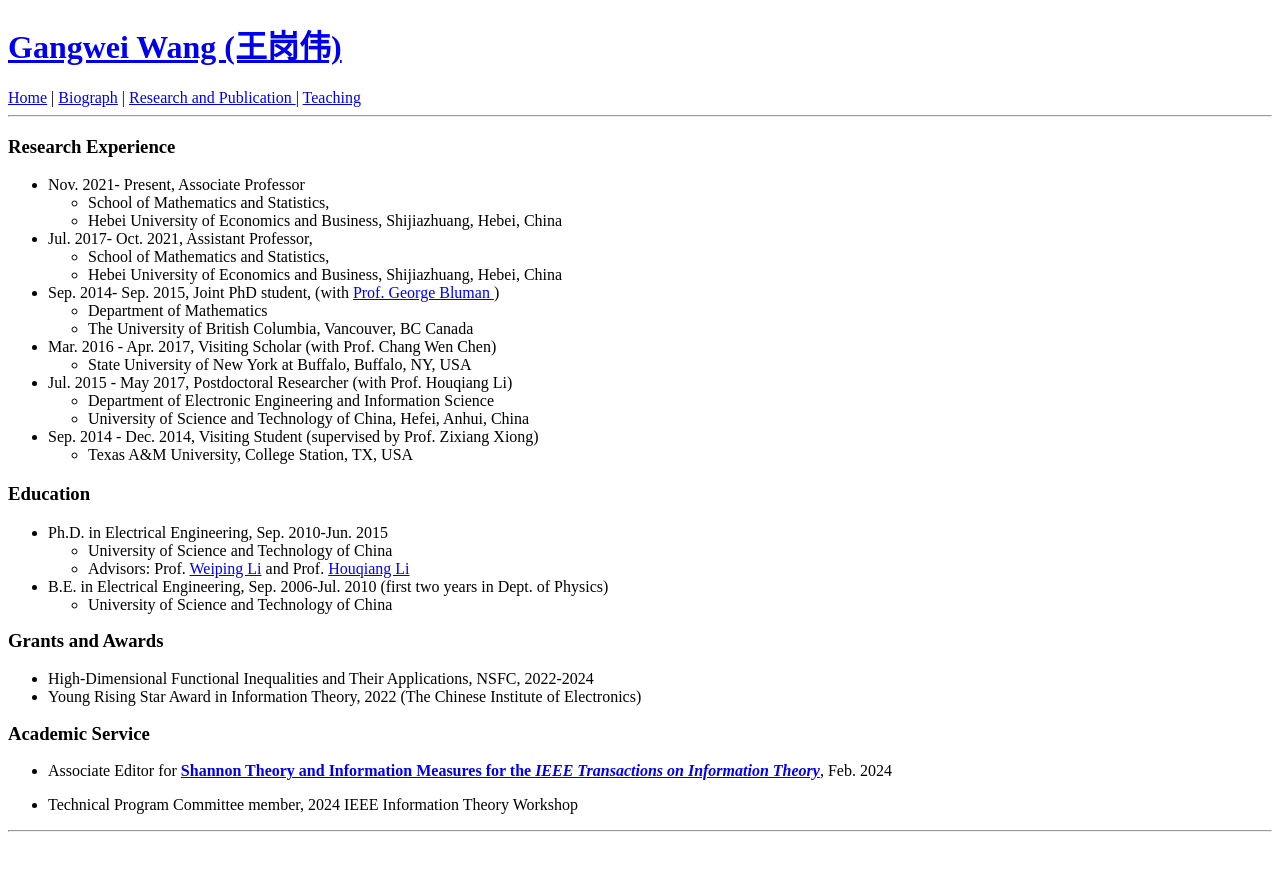
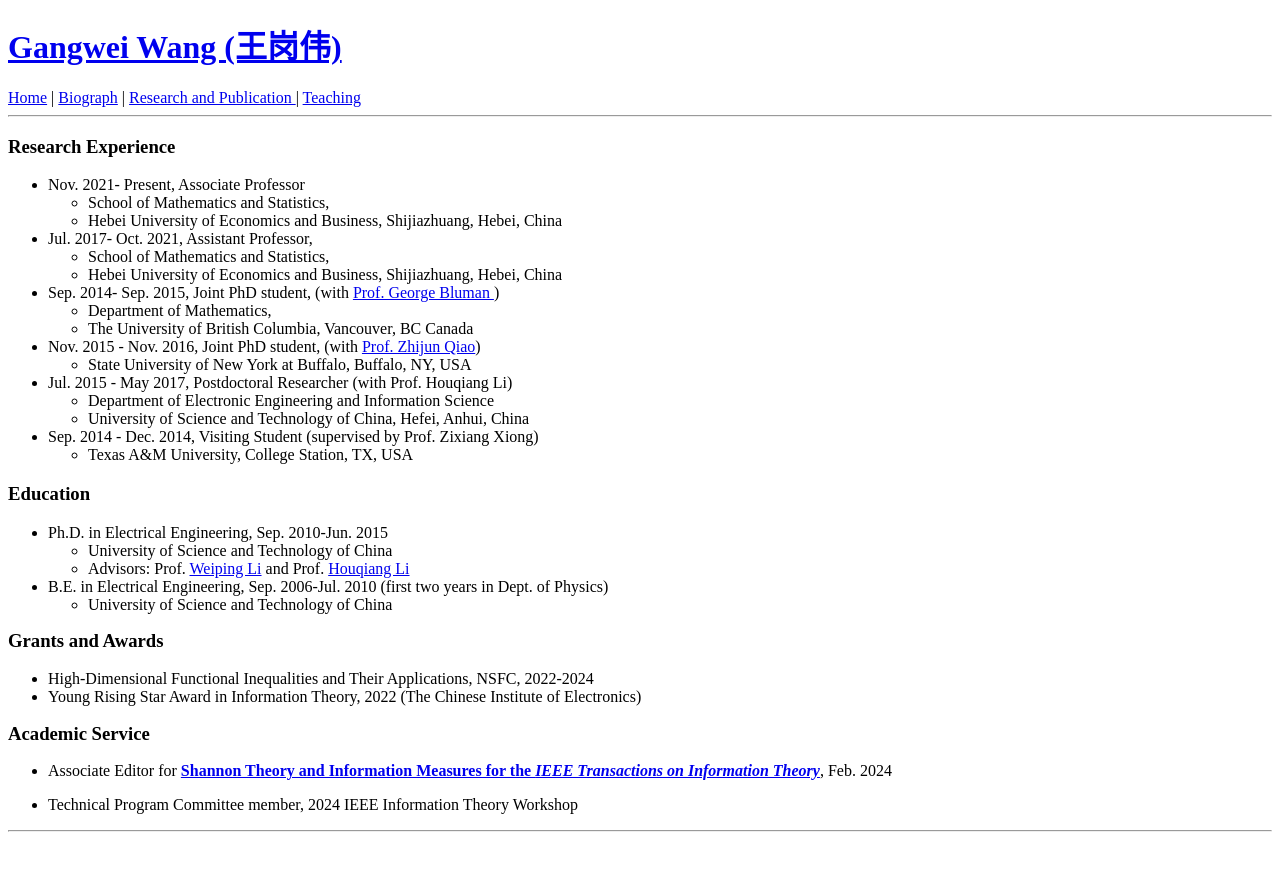
Before and after one commit to wanggangwei82/wanggangwei82.github.io, a Jekyll site: the page built from biography/index.html, in a window 1280 px wide. Shown: the top 871 px of the page. Built offline with Jekyll 4.4.1, drawn with Linux system fonts in a browser that asks for light colours.

Commit message:
Update index.html

```diff
--- a/biography/index.html
+++ b/biography/index.html
@@ -42,7 +42,7 @@ layout: default
 <li>Sep. 2014- Sep. 2015,
 Joint PhD student, (with  <a href="https://personal.math.ubc.ca/~bluman/"> Prof. George Bluman </a>)<!-- wp:list -->
 <ul><!-- wp:list-item -->
-<li>Department of Mathematics</li>
+<li>Department of Mathematics,</li>
 <!-- /wp:list-item -->
 
 <!-- wp:list-item -->
@@ -52,7 +52,7 @@ Joint PhD student, (with  <a href="https://personal.math.ubc.ca/~bluman/"> Prof.
 <!-- /wp:list-item -->
 
 <!-- wp:list-item -->
-<li>Mar. 2016 - Apr. 2017, Visiting Scholar (with Prof. Chang Wen Chen)<!-- wp:list -->
+<li>Nov. 2015 - Nov. 2016, Joint PhD student, (with <a href="https://faculty.utrgv.edu/zhijun.qiao/">  Prof. Zhijun Qiao</a>)<!-- wp:list -->
 <ul><!-- wp:list-item -->
 <li>State University of New York at Buffalo, Buffalo, NY, USA</li>
 <!-- /wp:list-item --></ul>
```
